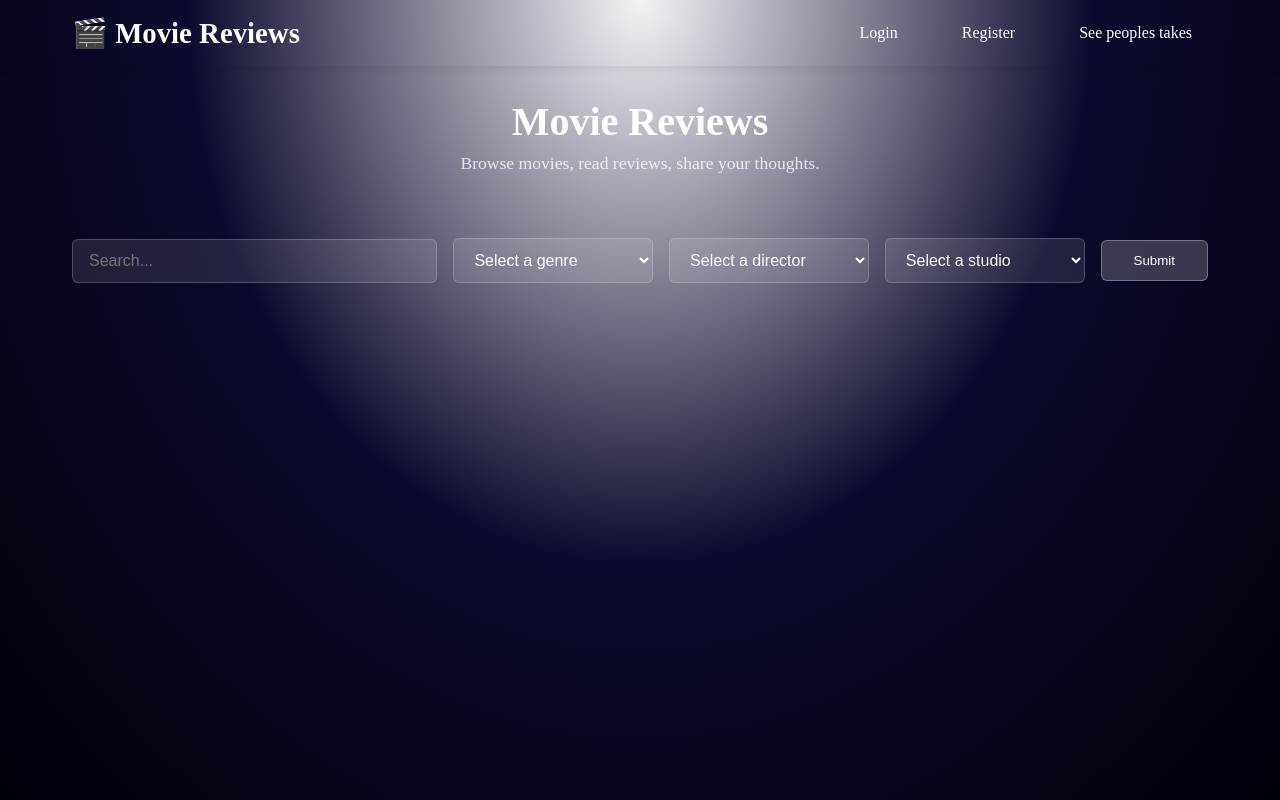
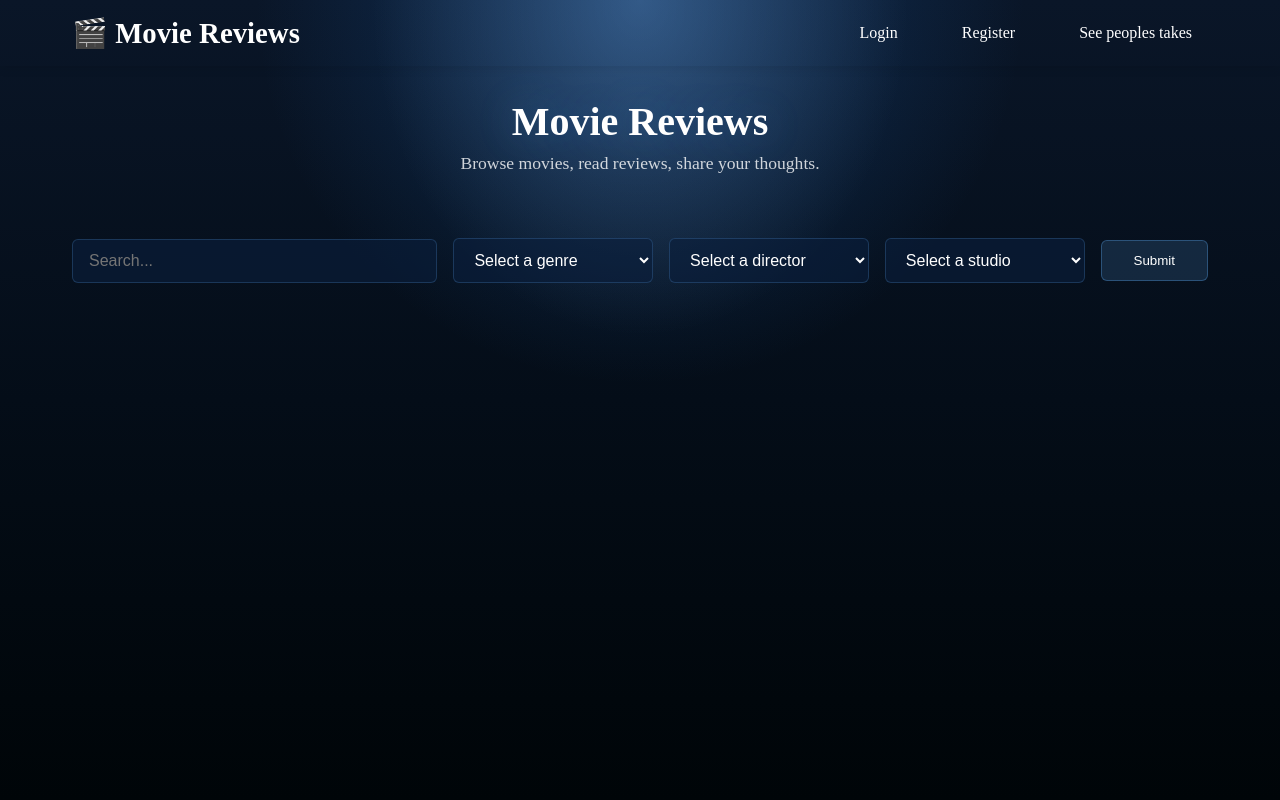
Before and after one commit to xmashalx/movie_reviews, a Flask app: page / in a window 1280 px wide. Run offline with Flask 3, Linux system fonts and the light colour scheme; data that the repository does not hold is empty; some libraries are stand-ins or nearby versions.

Commit message:
Updated CSS styling and added Choices.js for searchable dropdowns

```diff
--- a/api/static/css/style.css
+++ b/api/static/css/style.css
@@ -6,8 +6,12 @@
 }
 
 body {
-    background: radial-gradient(ellipse at top, #f3f3f6 0%, #0a0a2e 50%, #000008 100%);
+    background:
+        radial-gradient(ellipse 30% 60% at 50% 0%, rgba(150, 200, 255, 0.25) 0%, transparent 70%),
+        radial-gradient(ellipse 50% 80% at 50% 0%, rgba(30, 100, 180, 0.4) 0%, transparent 60%),
+        linear-gradient(to bottom, #0a1628 0%, #040d18 50%, #000508 100%);
     min-height: 100vh;
+    background-attachment: fixed;
 }
 
 /* Navigation */
@@ -64,6 +68,7 @@ body {
     margin-bottom: 0.5rem;
     font-weight: bold;
     color: #fff;
+    text-shadow: 0 0 40px rgba(100, 180, 255, 0.3);
 }
 
 .title-section p {
@@ -82,9 +87,9 @@ form {
 form input[type="text"],
 form select {
     padding: 0.75rem 1rem;
-    border: 1px solid rgba(255, 255, 255, 0.2);
+    border: 1px solid rgba(100, 180, 255, 0.2);
     border-radius: 6px;
-    background-color: rgba(255, 255, 255, 0.1);
+    background-color: rgba(10, 30, 60, 0.6);
     color: #fff;
     font-size: 1rem;
 }
@@ -94,12 +99,13 @@ form input[type="text"] {
 
 form select {
     flex: 1;
+    max-width: 200px;
 }
 
 form button {
     padding: 0.75rem 2rem;
-    background-color: rgba(255, 255, 255, 0.2);
-    border: 1px solid rgba(255, 255, 255, 0.3);
+    background-color: rgba(100, 180, 255, 0.15);
+    border: 1px solid rgba(100, 180, 255, 0.3);
     color: #fff;
     border-radius: 6px;
     cursor: pointer;
--- a/api/templates/home.html
+++ b/api/templates/home.html
@@ -5,6 +5,8 @@
     <meta name="viewport" content="width=device-width, initial-scale=1.0">
     <title>home</title>
     <link rel="stylesheet" href="{{ url_for('static', filename='css/style.css') }}">
+    <link rel="stylesheet" href="https://cdn.jsdelivr.net/npm/choices.js/public/assets/styles/choices.min.css">
+    <script src="https://cdn.jsdelivr.net/npm/choices.js/public/assets/scripts/choices.min.js"></script>
 </head>
 <body>
     <nav class="navbar">
@@ -31,19 +33,19 @@
 
     <form action="/" method="GET">
         <input type="text" id="query" name="search" placeholder="Search...">
-        <select name="genre_id">
+        <select name="genre_id" id="genre-select">
             <option value="">Select a genre</option>
                 {% for genre in all_genres %}
             <option value="{{ genre.id }}">{{ genre.genre_name }}</option>
                 {% endfor %}
         </select>
-        <select name="director_id">
+        <select name="director_id" id="director-select">
             <option value="">Select a director</option>
                 {% for director in all_directors %}
             <option value="{{ director.id }}">{{ director.director_name }}</option>
                 {% endfor %}
         </select>
-        <select name="studio_id">
+        <select name="studio_id" id="studio-select">
             <option value="">Select a studio</option>
                 {% for studio in all_studios %}
             <option value="{{ studio.id }}">{{ studio.studio_name }}</option>
@@ -61,5 +63,10 @@
         </div>
         {% endfor %}
     </div>
+<script>
+    new Choices('#genre-select', { searchEnabled: true, itemSelectText: '' });
+    new Choices('#director-select', { searchEnabled: true, itemSelectText: '' });
+    new Choices('#studio-select', { searchEnabled: true, itemSelectText: '' });
+</script>
 </body>
 </html>
```
Also changed, not shown: other parts of api/static/css/style.css (+49 -5 lines), 1 other file.
